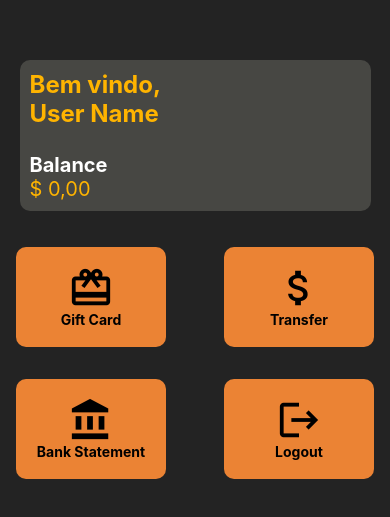
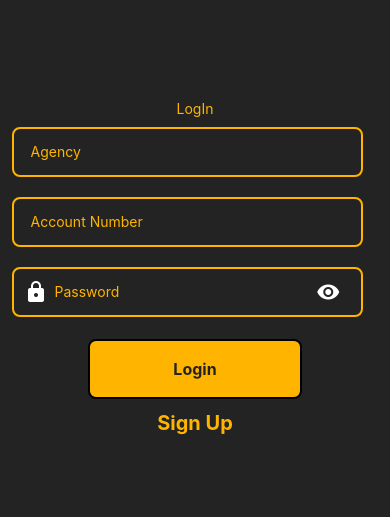
Before and after one commit to RaffeuL/Desafio-W3-FrontEnd, a React Native app: screen /Home in a window 390 px wide. Shown: the part 155-672 px from the top of the page. Built offline with nearby package versions, Linux system fonts and the light colour scheme.

Commit message:
getting account infos from api

```diff
--- a/src/routes/AppRoutes.js
+++ b/src/routes/AppRoutes.js
@@ -12,7 +12,7 @@ export default function AppRoutes() {
     return (
         <NavigationContainer>
             <Stack.Navigator
-                initialRouteName="HomeRoutes"
+                initialRouteName="LogIn"
                 screenOptions={{ headerShown: false }}
             >
                 <Stack.Screen name="LogIn" component={LogIn} />
--- a/src/routes/HomeRoutes.js
+++ b/src/routes/HomeRoutes.js
@@ -45,7 +45,11 @@ export default function HomeRoutes() {
                 name="BankStatementScreen"
                 component={BankStatementScreen}
             />
-            <Stack.Screen name="LogIn" component={LogIn} />
+            <Stack.Screen
+                name="LogIn"
+                component={LogIn}
+                options={{ headerShown: false }}
+            />
         </Stack.Navigator>
     );
 }
--- a/src/screens/Home/index.js
+++ b/src/screens/Home/index.js
@@ -1,16 +1,33 @@
 import { useNavigation } from "@react-navigation/native";
-import React from "react";
+import React, { useEffect } from "react";
 import { View, StyleSheet } from "react-native";
 import Card from "../../globalComponents/Card";
 
-import { useDispatch } from "react-redux";
-import { userLogout } from "../../services/userFeatures/auth";
-import { logoutUser } from "../../store/user";
+import { useDispatch, useSelector } from "react-redux";
+import { getUserData, userLogout } from "../../services/userFeatures/auth";
+import { logoutUser, setAccount } from "../../store/user";
 import AccountInfo from "../../globalComponents/AccountInfo";
 
 export default function Home() {
+    const dispach = useDispatch();
     const navigation = useNavigation();
-    const dispach = useDispatch();
+
+    useEffect(() => {
+        const trigger = async () => {
+            await getAccountData();
+        };
+
+        trigger();
+        console.log("useEffect");
+    }, []);
+
+    async function getAccountData() {
+        const response = await getUserData();
+        if (response.status == "sucess") {
+            dispach(setAccount(response.data));
+        }
+    }
+
     async function logout() {
         const response = await userLogout();
         if (response == "sucess") {
--- a/src/screens/LogIn/index.js
+++ b/src/screens/LogIn/index.js
@@ -28,7 +28,7 @@ export default function LogIn() {
 
         let valid = true;
         const agencyRegex = /^[0-9]{1,4}$/g;
-        const accountRegex = /^[0-9]{1,8}$/g;
+        const accountRegex = /^[0-9]{6,}$/g;
         const passwordRegex = /^(?!.(.).\1)[0-9]+$/;
 
         if (!agency) {
@@ -47,7 +47,7 @@ export default function LogIn() {
             valid = false;
         } else if (!accountRegex.test(account)) {
             handleError(
-                "Account Number cannot contain letters and should have 8 digits or less",
+                "Account Number cannot contain letters and should have 6 digits or more",
                 "account"
             );
             valid = false;
```
